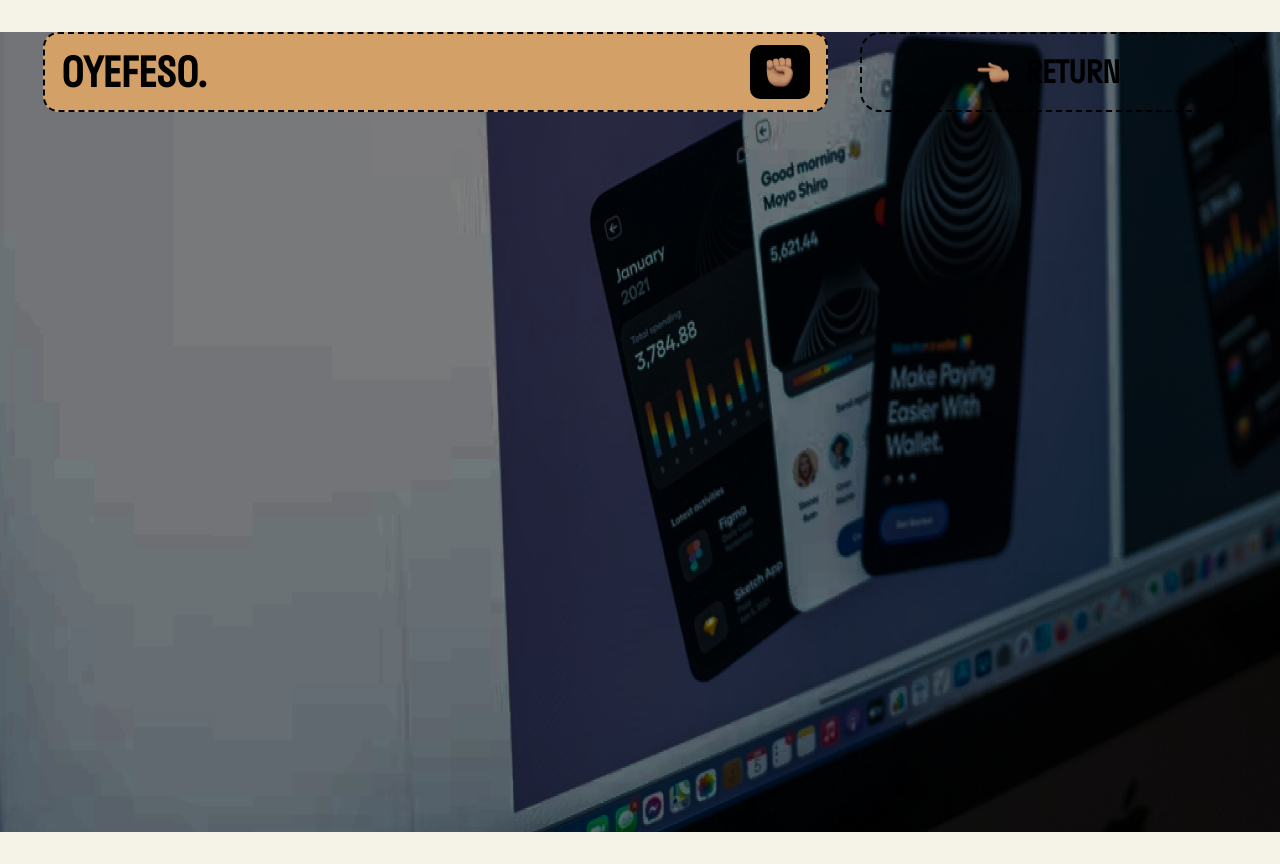
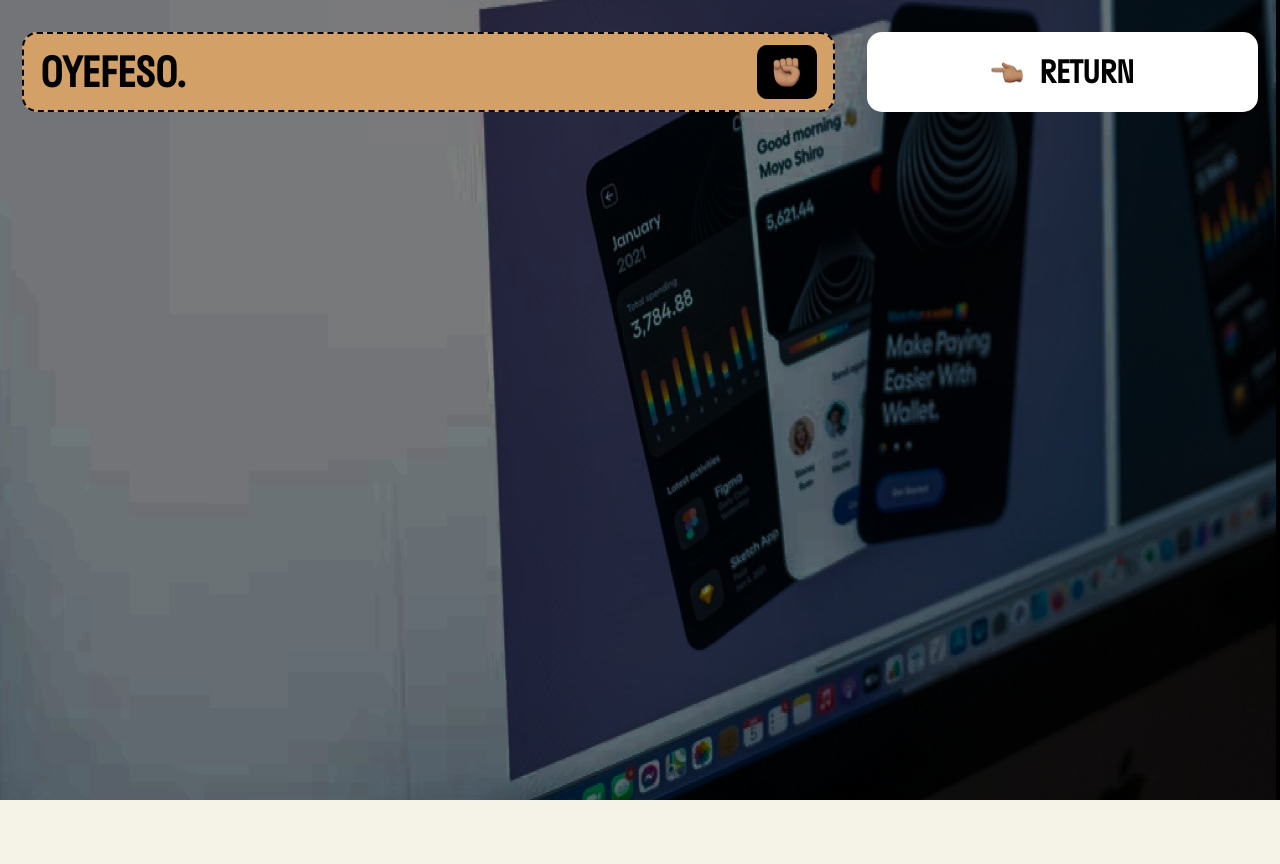
Before and after one commit to kalejaiyeoluwadara/afolabi, a Next.js app: page /nexgen in a window 1280 px wide. After the commit the page ends 832 px from the top, so only its background shows below. Built offline with nearby package versions, Linux system fonts and the light colour scheme.

Commit message:
made updates

```diff
--- a/app/globals.css
+++ b/app/globals.css
@@ -34,6 +34,7 @@ html{
 
 *{
   font-family: 'Stratos',sans-serif;
+  user-select: none;
 }
 .stratosLight{
   font-family: 'StratosLight',sans-serif;
--- a/app/nexgen/page.jsx
+++ b/app/nexgen/page.jsx
@@ -5,13 +5,15 @@ import Image from "next/image";
 import { images } from "@/app/utils";
 function Page() {
   return (
-    <main className=" min-h-[100vh] w-full ">
-      <div className="px-[21px] w-full min-h-screen relative">
-        <NavBar />
+    <main className=" min-h-[100vh] bg-black w-full ">
+      <div className=" w-full min-h-screen relative">
+        <div className="w-full top-0 left-0 absolute ">
+          <NavBar white={true} />
+        </div>
         <Image
           src={images.nex}
           alt="background image"
-          className="h-full w-full object-cover z-10 absolute top-0 left-0 "
+          className="h-full w-full object-cover z-10 absolute top-0 -left-1 "
         />
       </div>
     </main>
--- a/app/works/NavBar.jsx
+++ b/app/works/NavBar.jsx
@@ -5,11 +5,11 @@ import { icons } from "@/app/utils";
 import Link from "next/link";
 import { useGlobal } from "../context";
 import { useRouter } from "next/navigation";
-function NavBar() {
+function NavBar({ white }) {
   const { setModal, modal } = useGlobal();
   const router = useRouter();
   return (
-    <nav className=" my-8 w-full px-[22px] relative z-40 flex items-start justify-start  ">
+    <nav className=" my-8 w-full px-[22px] relative z-50 flex items-start justify-start  ">
       <main className="w-[100vw] gap-8 grid grid-cols-3 items-start justify-around  ">
         <div className=" h-[80px] col-span-2 w-auto px-4 rounded-[15px] bg-primary border-2 border-dashed border-black  flex justify-between items-center ">
           <Link
@@ -44,7 +44,7 @@ function NavBar() {
         >
           <div
             className={`h-[80px] cursor-pointer  rounded-[15px] ${
-              modal ? "wb" : "border"
+              modal ? "wb" : white ? "wb" : "border"
             } gap-4 flex-center  `}
           >
             <Image
```
